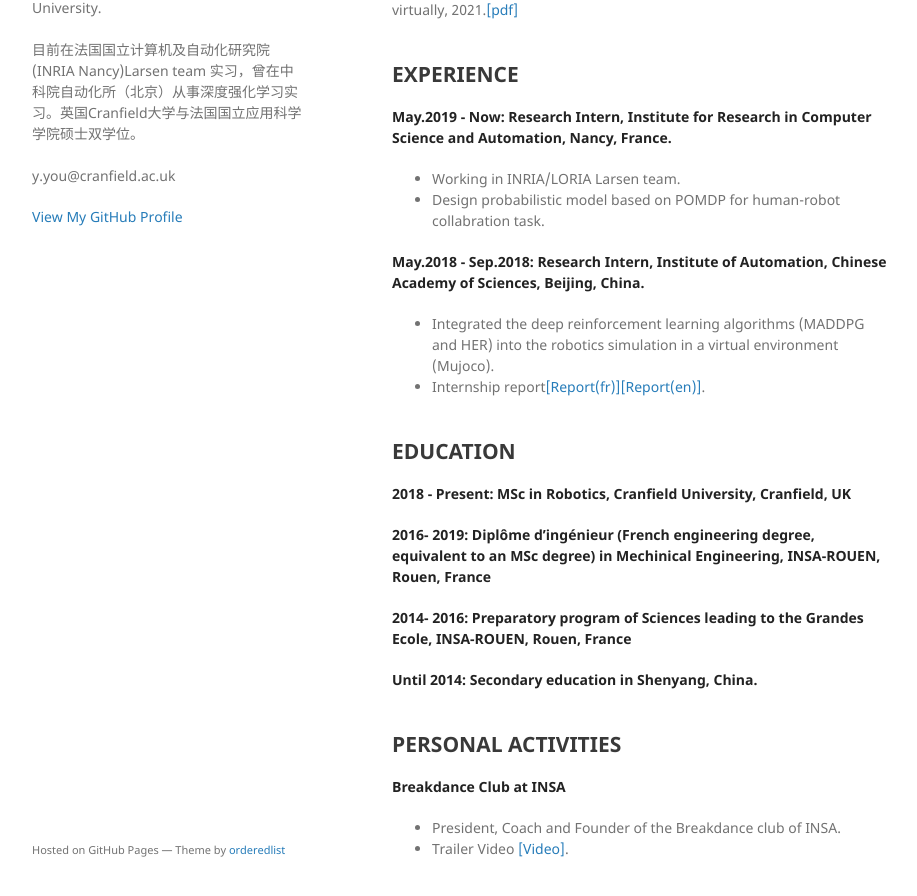
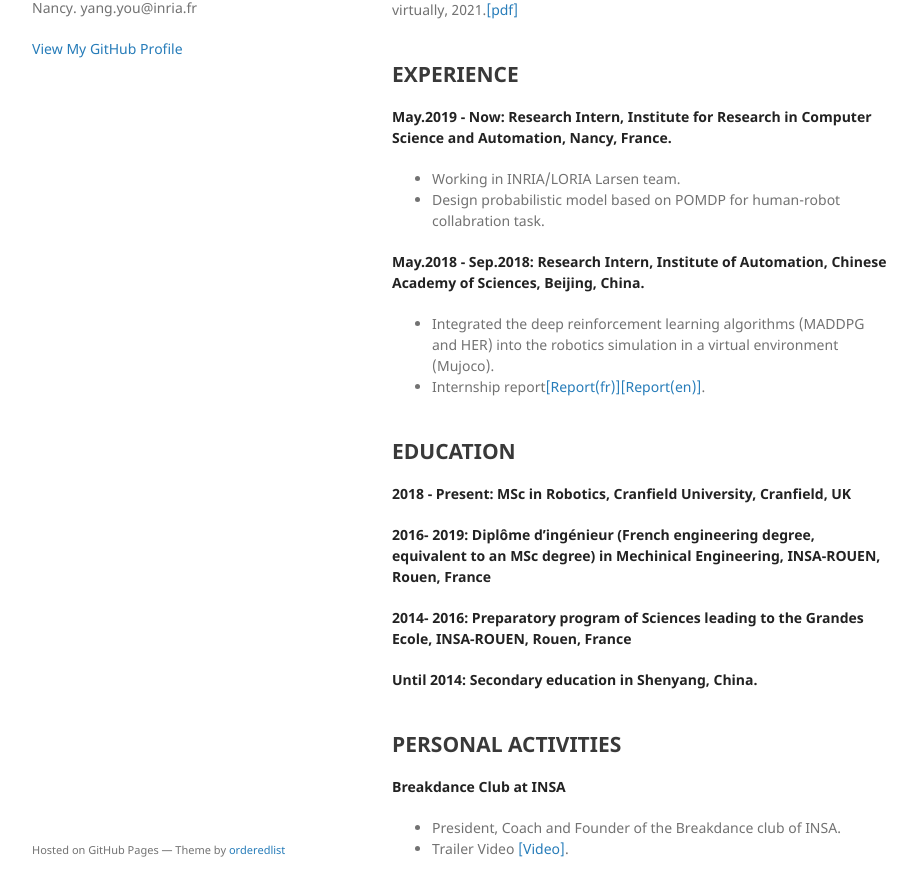
Before and after one commit to yangyou95/yangyou95.github.io, a Jekyll site: the page built from index.md, in a window 1280 px wide and 1269 px high. Shown: the part 340-1236 px from the top of the window, without its empty margins (178-1095 px from the left). Built offline with Jekyll 4.4.1, drawn with Linux system fonts in a browser that asks for light colours; some of the changed text lies outside the part shown.

Commit message:
Update _config.yml

```diff
--- a/_config.yml
+++ b/_config.yml
@@ -1,6 +1,6 @@
 title: Yang YOU
 logo: /assets/img/yang.jpg
-description: MSc Student in Robotics, Cranfield University. <br> <br>目前在法国国立计算机及自动化研究院(INRIA Nancy)Larsen team 实习，曾在中科院自动化所（北京）从事深度强化学习实习。英国Cranfield大学与法国国立应用科学学院硕士双学位。<br> <br> y.you@cranfield.ac.uk
+description: Ph.D Student at Larsen team, INRIA Nancy. yang.you@inria.fr
 show_downloads: false
 google_analytics:
 theme: jekyll-theme-minimal
```
